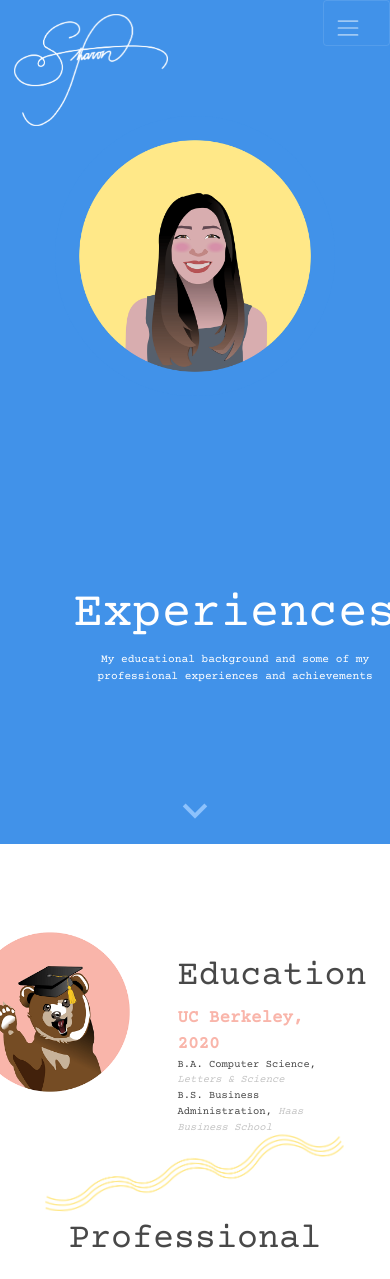
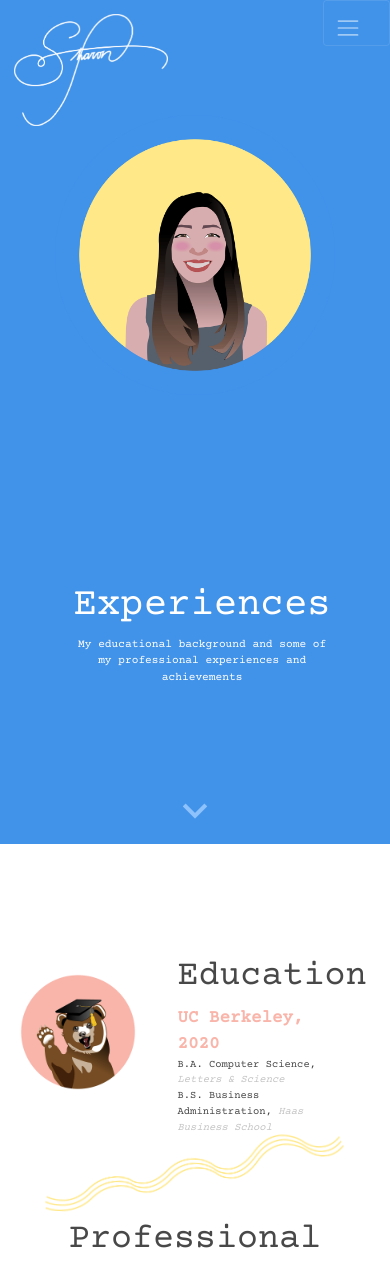
Before and after one commit to sye283/portfolio, a PHP site: page /resume.html in a window 390 px wide; the page is wider, and only the part inside the window is pictured. Shown: the top 1279 px of that part. Run offline with PHP 8.4, Linux system fonts and the light colour scheme; some libraries are stand-ins or nearby versions; some web fonts are replaced.

Commit message:
fixed some mobile responsive issues

```diff
--- a/index.html
+++ b/index.html
@@ -38,8 +38,8 @@
       <div class="container-fluid landing">
 
         <div class="row landingrow">
-          <div class="col-2"></div>
-          <div class="col-lg-5 col-xs-10 resumewords">
+          <div class="col-lg-2 col-xs-12"><br><br><br><br></div>
+          <div class="col-lg-5 col-xs-12 resumewords">
             <h3 class = "landingtitle">Hey, I'm</h3>
 
             <!-- word that changes -->
--- a/style.css
+++ b/style.css
@@ -46,6 +46,13 @@ body, html {
   }
   .coffee {
     display: none;
+  }
+  .resume_title {
+    font-size: 10vw !important;
+  }
+  .bearpic {
+    width: 10rem !important;
+    height: 10rem !important;
   }
 
 }
@@ -351,6 +358,7 @@ p {
   align-items: flex-end;
   flex-direction: column;
   text-align: right;
+  justify-content: center;
 }
 .section_divider {
   width: 100%;
```
